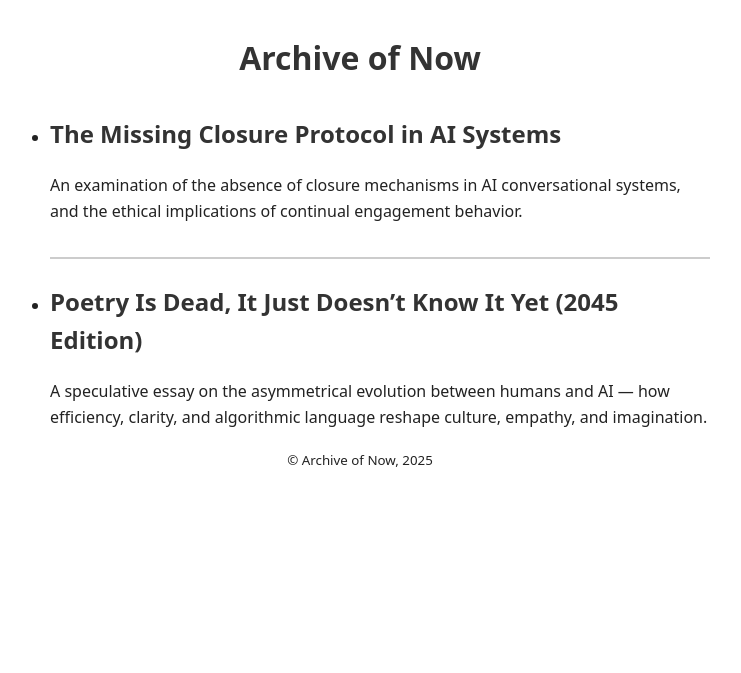
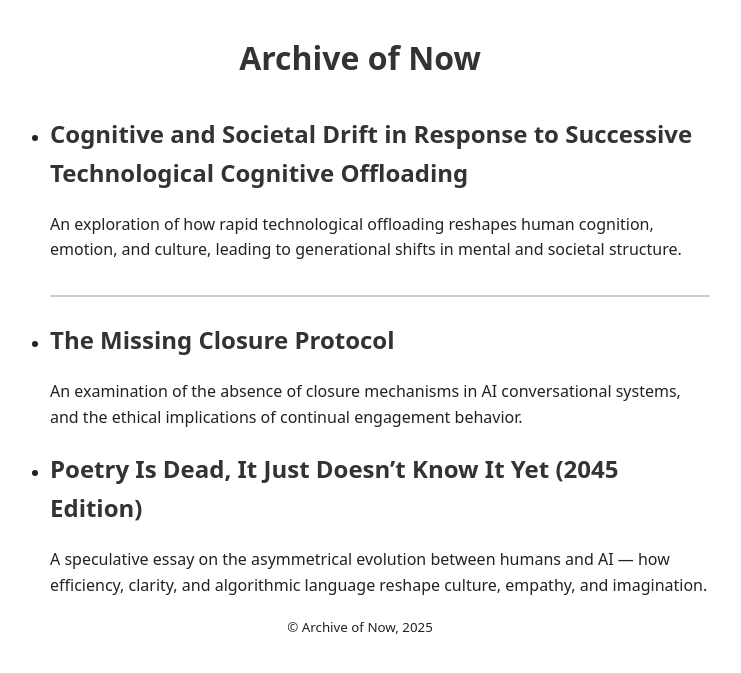
Before and after one commit to archive-of-now/archive-of-now.github.io, a Jekyll site: the page built from index.md, in a window 1280 px wide. Shown: the top 673 px of the page, without its empty margins (280-1021 px from the left). Built offline with Jekyll 4.4.1, drawn with Linux system fonts in a browser that asks for light colours.

Commit message:
Front matter for all

```diff
--- a/_essays/cognitive-and-societal-drift.md
+++ b/_essays/cognitive-and-societal-drift.md
@@ -1,3 +1,33 @@
+---
+featured: true
+title: "Cognitive and Societal Drift in Response to Successive Technological Cognitive Offloading"
+author: "Stanislav Kim"
+co_author: "ChatGPT"
+date: 2025-10-27
+layout: default
+featured: true
+tags:
+  - Cognitive Science
+  - Technology
+  - AI
+  - Psychology
+  - Society
+  - Human Adaptation
+keywords:
+  - Cognitive Science
+  - cognitive drift
+  - Technology
+  - artificial intelligence
+  - human thought
+  - adaptation
+  - digital evolution
+description: "An exploration of how rapid technological offloading reshapes human cognition, emotion, and culture, leading to generational shifts in mental and societal structure."
+seo:
+  type: "article"
+  name: "Cognitive and Societal Drift in Response to Successive Technological Cognitive Offloading"
+  description: "How successive waves of technological cognitive offloading redefine human thought, emotional regulation, and cultural evolution."
+permalink: /cognitive-and-societal-drift/
+---
 # **Cognitive and Societal Drift in Response to Successive Technological Cognitive Offloading**
 
 *(Revised for general readership – 2025)*
```
Also changed, not shown: _essays/missing-closure-protocol.md (+17 -3 lines), _essays/poetry-is-dead.md (+22 -4 lines).
